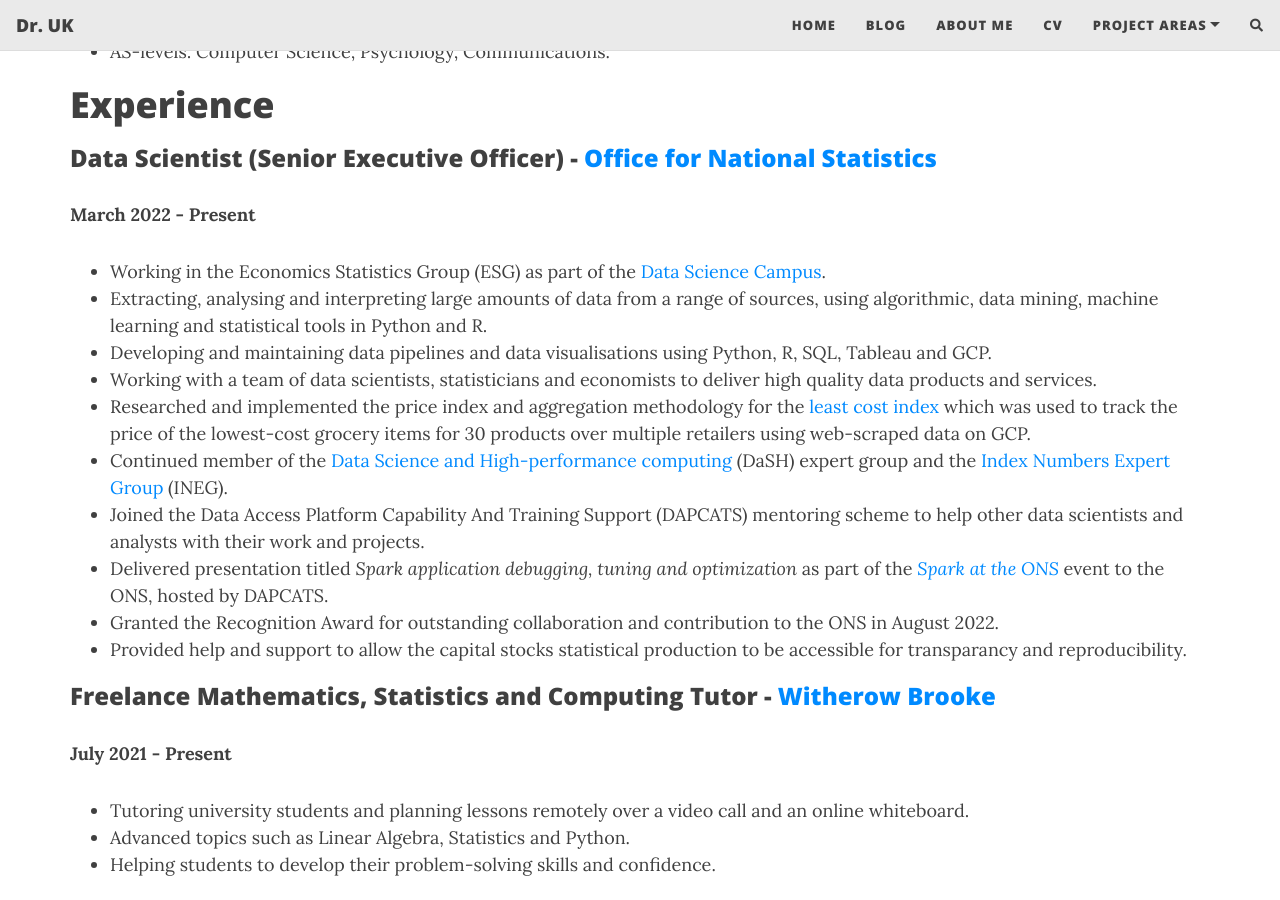
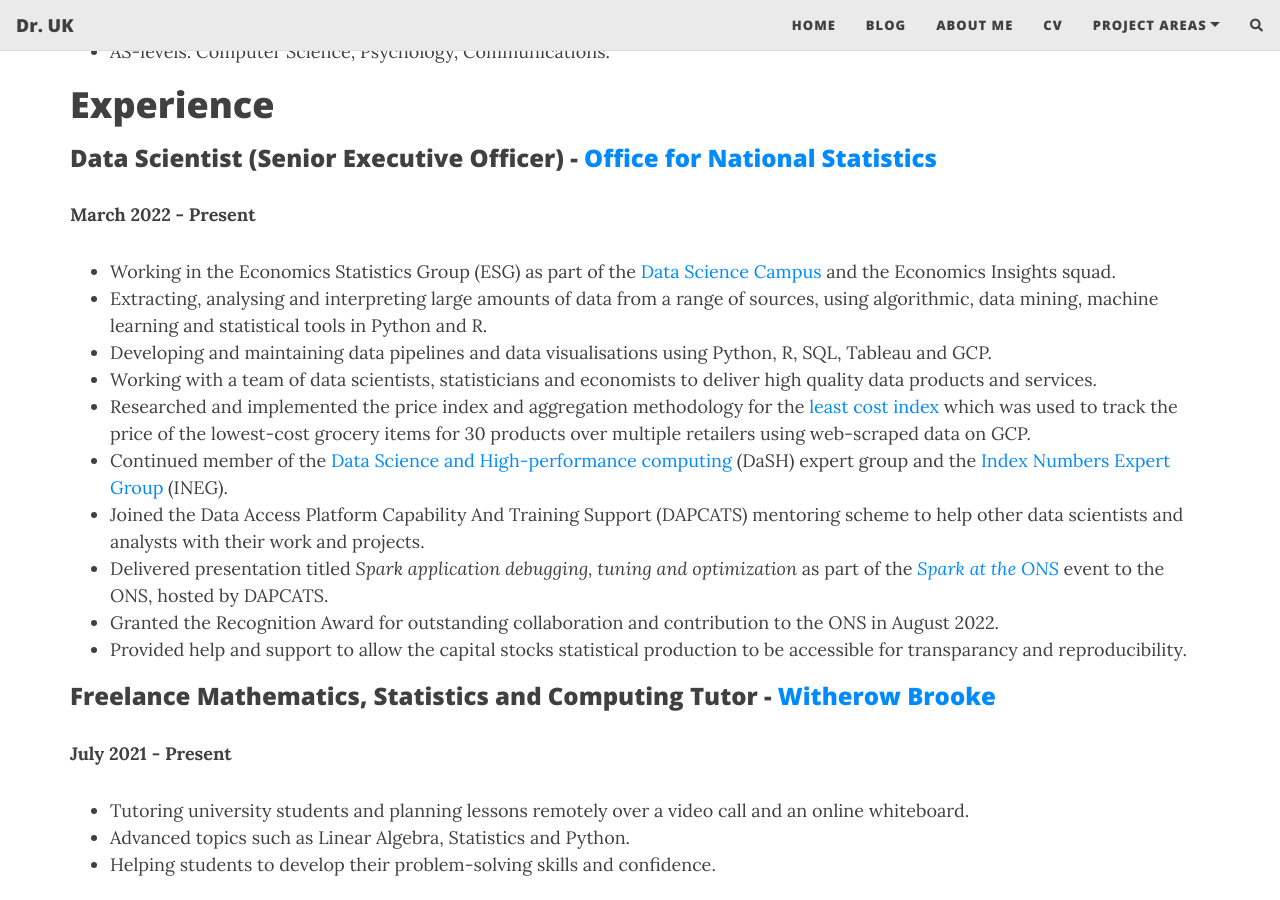
Before and after one commit to drrobotk/drrobotk.github.io, a Jekyll site: the page built from cv.md, in a window 1280 px wide and 900 px high, scrolled down 2013 px. Built offline with Jekyll 4.4.1, drawn with Linux system fonts in a browser that asks for light colours; nearby versions of some CDN libraries; comment, search, counter and statistics services are not loaded.

Commit message:
Update cv.md

```diff
--- a/cv.md
+++ b/cv.md
@@ -63,7 +63,7 @@
 ### **Data Scientist (Senior Executive Officer)** - [Office for National Statistics](https://www.ons.gov.uk/)
 
 **March 2022 - Present**
--   Working in the Economics Statistics Group (ESG) as part of the [Data Science Campus](https://datasciencecampus.ons.gov.uk/).
+-   Working in the Economics Statistics Group (ESG) as part of the [Data Science Campus](https://datasciencecampus.ons.gov.uk/) and the Economics Insights squad.
 -   Extracting, analysing and interpreting large amounts of data from a range of sources, using algorithmic, data mining, machine learning and statistical tools in Python and R.
 -   Developing and maintaining data pipelines and data visualisations using Python, R, SQL, Tableau and GCP.
 -   Working with a team of data scientists, statisticians and economists to deliver high quality data products and services.
```
